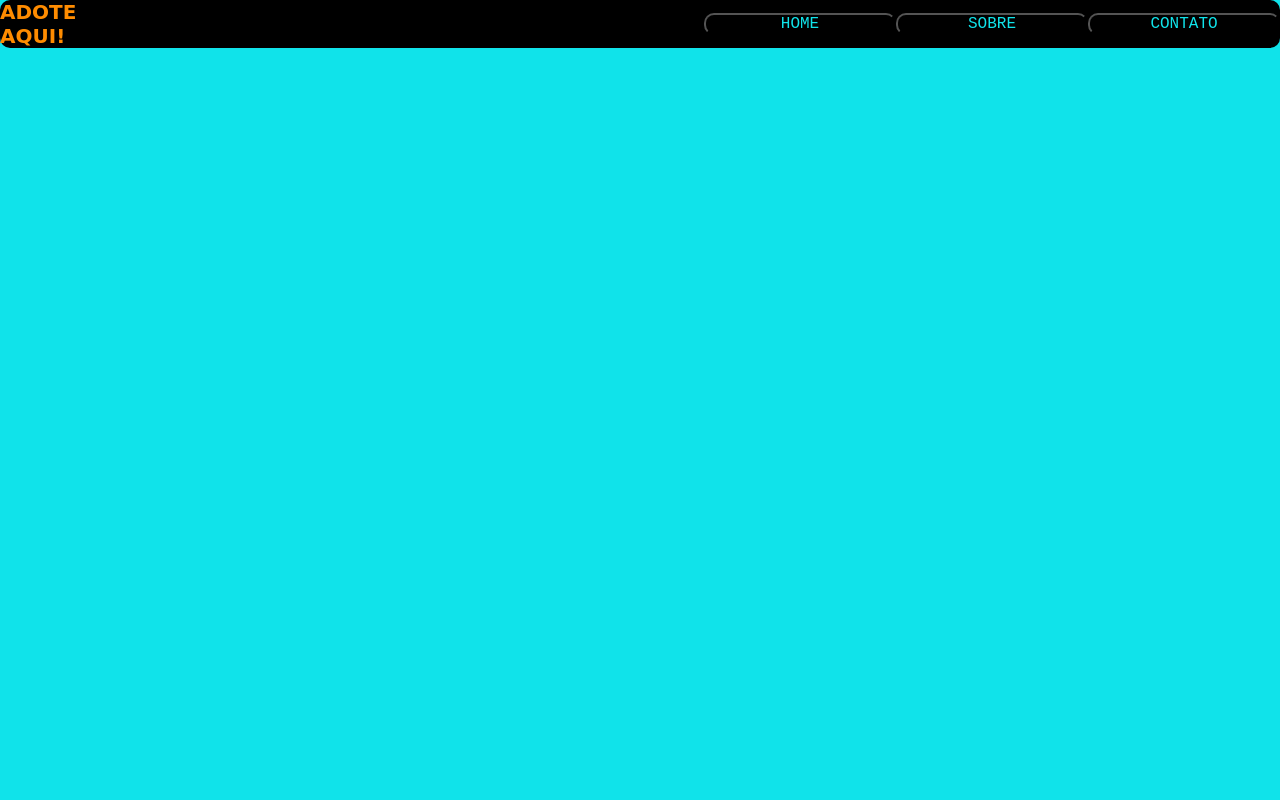
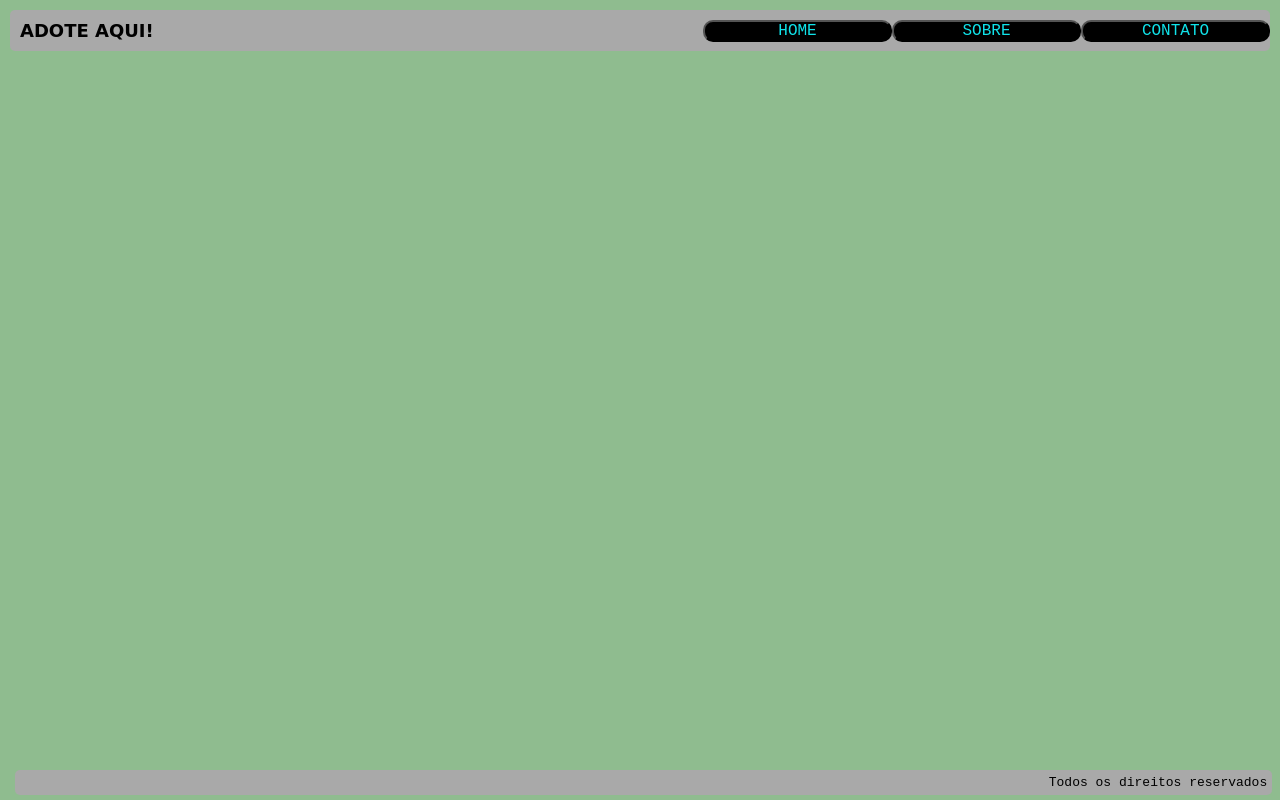
Before and after one commit to lipeqalves/adoteaqui, a plain HTML site: page index.htm in a window 1280 px wide. Drawn offline with Linux system fonts and the light colour scheme; a web font is replaced by a local one.

Commit message:
Adiciona roda pe, e muda cor de fundo

```diff
--- a/index.htm
+++ b/index.htm
@@ -19,5 +19,6 @@
             <button id="contato"> CONTATO</button>
         </div>
     </header>
+    <footer class="rodape" ><p >Todos os direitos reservados</p></footer>
 </body>
 </html>
--- a/style/style.css
+++ b/style/style.css
@@ -6,32 +6,30 @@
     padding: 0%;
 }
 body{
-    width: 100%;
-    height: 100%;
-    background-color:#10e3ea;
+    padding: 5px;
+    margin: 5px;
+    background-color:#8FBC8F;
 }
 h1:hover{
-    font-size: 20px;
+    font-size: 18px;
 }
 button:hover{
     background-color: #10e3ea;
     color:black;
     font-size: 20px;
-
 }
 .menu{
     width: 100%;
     display: flex;
     flex-direction:row;
-    background-color: #000;
-    border-radius: 10px;
+    background-color: #A9A9A9;
+    border-radius: 5px;
 }
 .button{
     display: flex;
     justify-content: flex-end;
     width: 100%;
     align-items: center;
-
 }
 .titulo{
     display: flex;
@@ -40,11 +38,11 @@ button:hover{
     align-items: center;
 }
 h1{
+    margin: 5px;
+    padding: 5px;
     text-align:left;
-    width: min-content;
     font-size: 18px;
     font-family: 'Rock 3D' , cursive;
-    color: darkorange;
 }
 button{
     width:30%;
@@ -56,3 +54,17 @@ button{
     text-align:ceter;
     background-color: #000;
 }
+.rodape{
+        width: 99%;
+        position: absolute;
+        bottom: 0;
+}
+p{
+    font-family: 'Courier New', Courier, monospace;
+    background-color: #A9A9A9;
+    padding: 5px;
+    margin: 5px;
+    text-align: right;
+    font-size: 13px;
+    border-radius: 5px;
+}
```
